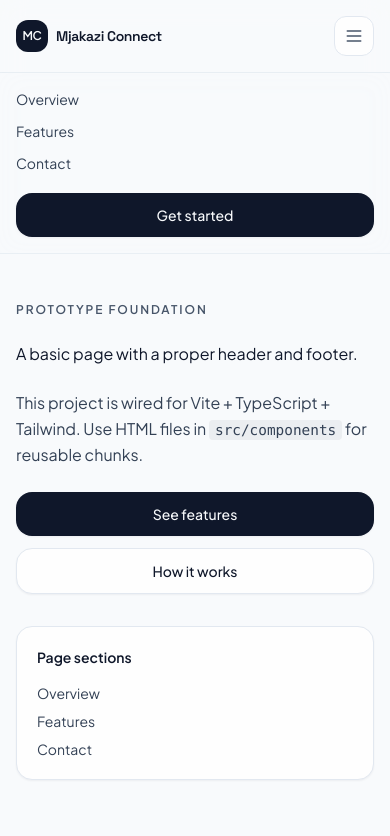
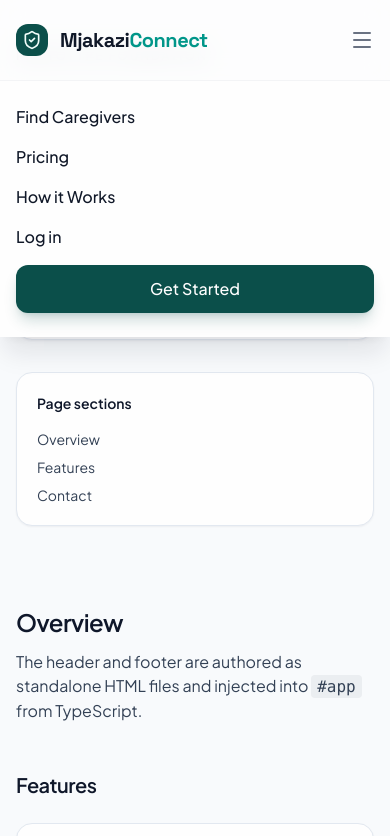
Before and after one commit to m6o4solutions/mjakazi-connect-mockup, a website built with Vite: page index.html in a window 390 px wide. Both pictures are taken after a click on the button "Toggle menu". Shown: the top 836 px of the page. Built offline with nearby package versions, Linux system fonts and the light colour scheme.

Commit message:
feat: replace header with responsive nav and mobile icon toggling

```diff
--- a/src/components/header.html
+++ b/src/components/header.html
@@ -1,94 +1,89 @@
-<header
-	class="sticky top-0 z-50 border-b border-zinc-200/70 bg-zinc-50/60 backdrop-blur-md"
+<header>
+	<!-- Navigation from landing page, adapted for component use -->
+	<nav class="fixed z-50 w-full border-b border-gray-100 bg-white/80 backdrop-blur-md">
+		<div class="mx-auto max-w-7xl px-4 sm:px-6 lg:px-8">
+			<div class="flex h-20 items-center justify-between">
+				<!-- Logo -->
+				<a href="#" class="flex cursor-pointer items-center">
+					<div
+						class="mr-3 flex h-8 w-8 items-center justify-center rounded-lg bg-teal-900"
 					>
-	<div
-		class="mx-auto flex max-w-6xl items-center justify-between px-4 py-4 sm:px-5 sm:py-5"
-	>
-		<a
-			href="/"
-			class="inline-flex items-center gap-2 font-semibold tracking-tight text-zinc-950 sm:gap-3"
-		>
-			<span
-				class="grid size-8 place-items-center rounded-lg bg-zinc-950 text-xs font-semibold text-zinc-50 sm:size-9 sm:rounded-xl sm:text-sm"
-			>
-				MC
+						<i data-lucide="shield-check" class="h-5 w-5 text-teal-50"></i>
+					</div>
+					<span class="font-display text-xl font-bold tracking-tight text-gray-900">
+						Mjakazi<span class="text-teal-600">Connect</span>
 					</span>
-			<span class="font-display text-sm sm:text-base">Mjakazi Connect</span>
 				</a>
 
-		<!-- Desktop Navigation -->
-		<nav aria-label="Primary" class="hidden items-center gap-6 md:flex">
+				<!-- Desktop Menu -->
+				<div class="hidden items-center space-x-8 md:flex">
 					<a
-				class="text-sm text-zinc-700 transition-colors hover:text-zinc-950"
-				href="#overview"
-				>Overview</a
+						href="#home"
+						id="nav-home"
+						class="text-sm font-medium text-teal-900 transition-colors"
 					>
+						Find Caregivers
+					</a>
 					<a
-				class="text-sm text-zinc-700 transition-colors hover:text-zinc-950"
-				href="#features"
-				>Features</a
+						href="#pricing"
+						class="text-sm font-medium text-gray-500 transition-colors hover:text-gray-900"
 					>
+						Pricing
+					</a>
 					<a
-				class="text-sm text-zinc-700 transition-colors hover:text-zinc-950"
-				href="#contact"
-				>Contact</a
+						href="#how-it-works"
+						class="text-sm font-medium text-gray-500 hover:text-gray-900"
 					>
-		</nav>
+						How it Works
+					</a>
+					<div class="mx-2 h-4 w-px bg-gray-200"></div>
+					<button class="text-sm font-medium text-gray-900 hover:text-teal-800">
+						Log in
+					</button>
+					<a
+						href="registration.html"
+						class="inline-flex items-center justify-center rounded-lg bg-teal-900 px-5 py-2 text-sm font-medium text-white shadow-lg shadow-teal-900/20 transition-all duration-200 hover:bg-teal-800 focus:ring-2 focus:ring-teal-900 focus:ring-offset-2 focus:outline-none"
+					>
+						Get Started
+					</a>
+				</div>
 
-		<!-- Mobile Navigation Button -->
+				<!-- Mobile Menu Button -->
+				<div class="flex items-center md:hidden">
 					<button
 						id="mobile-menu-toggle"
-			class="flex size-10 items-center justify-center rounded-lg border border-zinc-200 bg-white text-zinc-600 md:hidden"
-			aria-label="Toggle mobile menu"
+						class="text-gray-500 hover:text-gray-900"
+						aria-label="Toggle menu"
+						aria-expanded="false"
 					>
-			<svg class="size-5" fill="none" stroke="currentColor" viewBox="0 0 24 24">
-				<path
-					stroke-linecap="round"
-					stroke-linejoin="round"
-					stroke-width="2"
-					d="M4 6h16M4 12h16M4 18h16"
-				/>
-			</svg>
+						<i id="menu-icon" data-lucide="menu" class="h-6 w-6"></i>
+						<i id="close-icon" data-lucide="x" class="hidden h-6 w-6"></i>
 					</button>
-
-		<!-- Desktop CTA -->
-		<a
-			href="#contact"
-			class="hidden rounded-xl bg-zinc-950 px-4 py-2 text-sm font-medium text-zinc-50 shadow-sm transition hover:-translate-y-0.5 hover:shadow-md focus-visible:outline-2 focus-visible:outline-offset-2 focus-visible:outline-zinc-950 md:block"
-		>
-			Get started
-		</a>
+				</div>
+			</div>
 		</div>
 
 		<!-- Mobile Menu -->
 		<div
 			id="mobile-menu"
-		class="hidden border-t border-zinc-200/70 bg-zinc-50/90 backdrop-blur-md md:hidden"
+			class="absolute hidden w-full space-y-4 border-t border-gray-100 bg-white px-4 py-6 shadow-xl md:hidden"
 		>
-		<div class="mx-auto max-w-6xl px-4 py-4">
-			<nav class="flex flex-col space-y-3">
+			<a href="#home" class="block w-full text-left font-medium text-gray-900"
+				>Find Caregivers</a
+			>
+			<a href="#pricing" class="block w-full text-left font-medium text-gray-900"
+				>Pricing</a
+			>
+			<a href="#how-it-works" class="block w-full text-left font-medium text-gray-900"
+				>How it Works</a
+			>
+			<button class="block w-full text-left font-medium text-gray-900">Log in</button>
 			<a
-					class="text-sm text-zinc-700 transition-colors hover:text-zinc-950"
-					href="#overview"
-					>Overview</a
+				href="registration.html"
+				class="inline-flex w-full items-center justify-center rounded-lg bg-teal-900 px-6 py-3 font-medium text-white shadow-lg shadow-teal-900/20 hover:bg-teal-800"
 			>
-				<a
-					class="text-sm text-zinc-700 transition-colors hover:text-zinc-950"
-					href="#features"
-					>Features</a
-				>
-				<a
-					class="text-sm text-zinc-700 transition-colors hover:text-zinc-950"
-					href="#contact"
-					>Contact</a
-				>
-				<a
-					href="#contact"
-					class="mt-2 inline-flex justify-center rounded-xl bg-zinc-950 px-4 py-3 text-sm font-medium text-zinc-50 shadow-sm transition hover:-translate-y-0.5 hover:shadow-md focus-visible:outline-2 focus-visible:outline-offset-2 focus-visible:outline-zinc-950"
-				>
-					Get started
+				Get Started
 			</a>
+		</div>
 	</nav>
-		</div>
-	</div>
 </header>
--- a/src/main.ts
+++ b/src/main.ts
@@ -98,11 +98,19 @@
 	const mobileMenuToggle =
 		document.querySelector<HTMLButtonElement>("#mobile-menu-toggle");
 	const mobileMenu = document.querySelector<HTMLDivElement>("#mobile-menu");
+	const menuIcon = document.querySelector<HTMLElement>("#menu-icon");
+	const closeIcon = document.querySelector<HTMLElement>("#close-icon");
 
 	if (mobileMenuToggle && mobileMenu) {
 		mobileMenuToggle.addEventListener("click", () => {
 			const isOpen = !mobileMenu.classList.contains("hidden");
 			mobileMenu.classList.toggle("hidden", isOpen);
+
+			// swap icons to mirror landing page behavior
+			if (menuIcon && closeIcon) {
+				menuIcon.classList.toggle("hidden", !isOpen);
+				closeIcon.classList.toggle("hidden", isOpen);
+			}
 
 			// Update button aria-expanded attribute
 			mobileMenuToggle.setAttribute("aria-expanded", (!isOpen).toString());
@@ -113,6 +121,10 @@
 		mobileLinks.forEach((link) => {
 			link.addEventListener("click", () => {
 				mobileMenu.classList.add("hidden");
+				if (menuIcon && closeIcon) {
+					menuIcon.classList.remove("hidden");
+					closeIcon.classList.add("hidden");
+				}
 				mobileMenuToggle.setAttribute("aria-expanded", "false");
 			});
 		});
```
Lines whose indentation alone changed are shown as unchanged.
